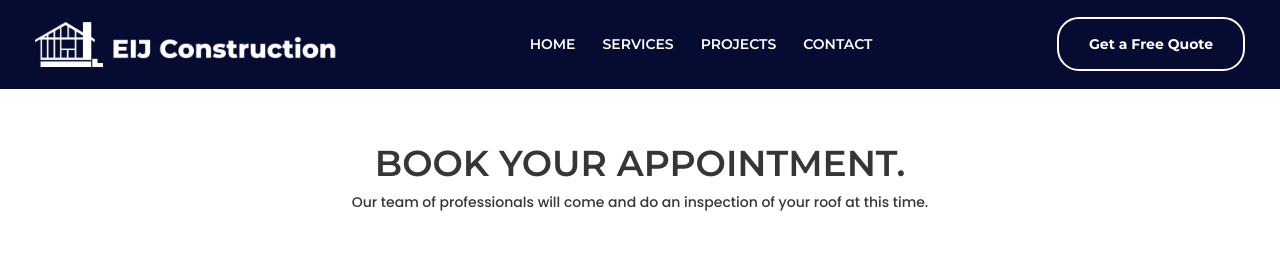
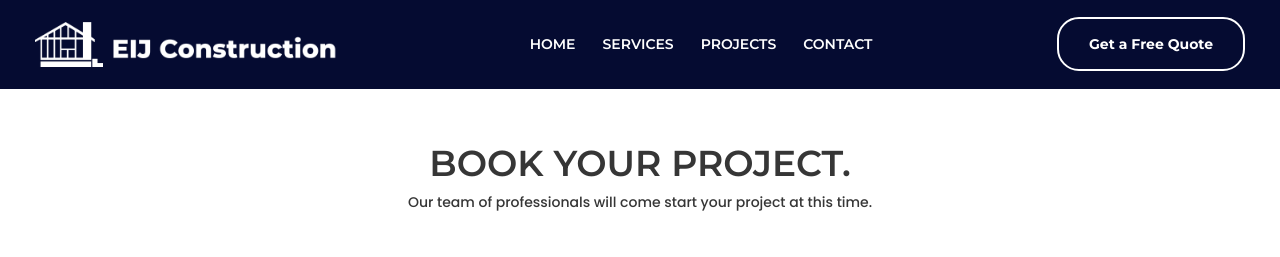
Before and after one commit to jabin21/EIJ-Construction, a plain HTML site: page select.html in a window 1280 px wide. Shown: the top 257 px of the page. Drawn offline with Linux system fonts and the light colour scheme; grey boxes are pictures that could not be loaded; a script that the page names is missing.

Commit message:
Update select.html

```diff
--- a/select.html
+++ b/select.html
@@ -87,8 +87,8 @@
             <div class="row">
                     <div class="contact-wrapper">
                         <div class="contact-2-text">
-                            <h2>Book your appointment.</h2>
-                            <p>Our team of professionals will come and do an inspection of your roof at this time.</p>
+                            <h2>Book your project.</h2>
+                            <p>Our team of professionals will come start your project at this time.</p>
                         </div><iframe src="https://api.leadconnectorhq.com/widget/booking/7DtFnmsR6J7NUX7Ab0jW" style="width: 100%;border:none;overflow: hidden;" scrolling="no" id="msgsndr-calendar"></iframe><br><script src="https://api.leadconnectorhq.com/js/embed.js" type="text/javascript"></script>
                         </div>
                     </div>
```
